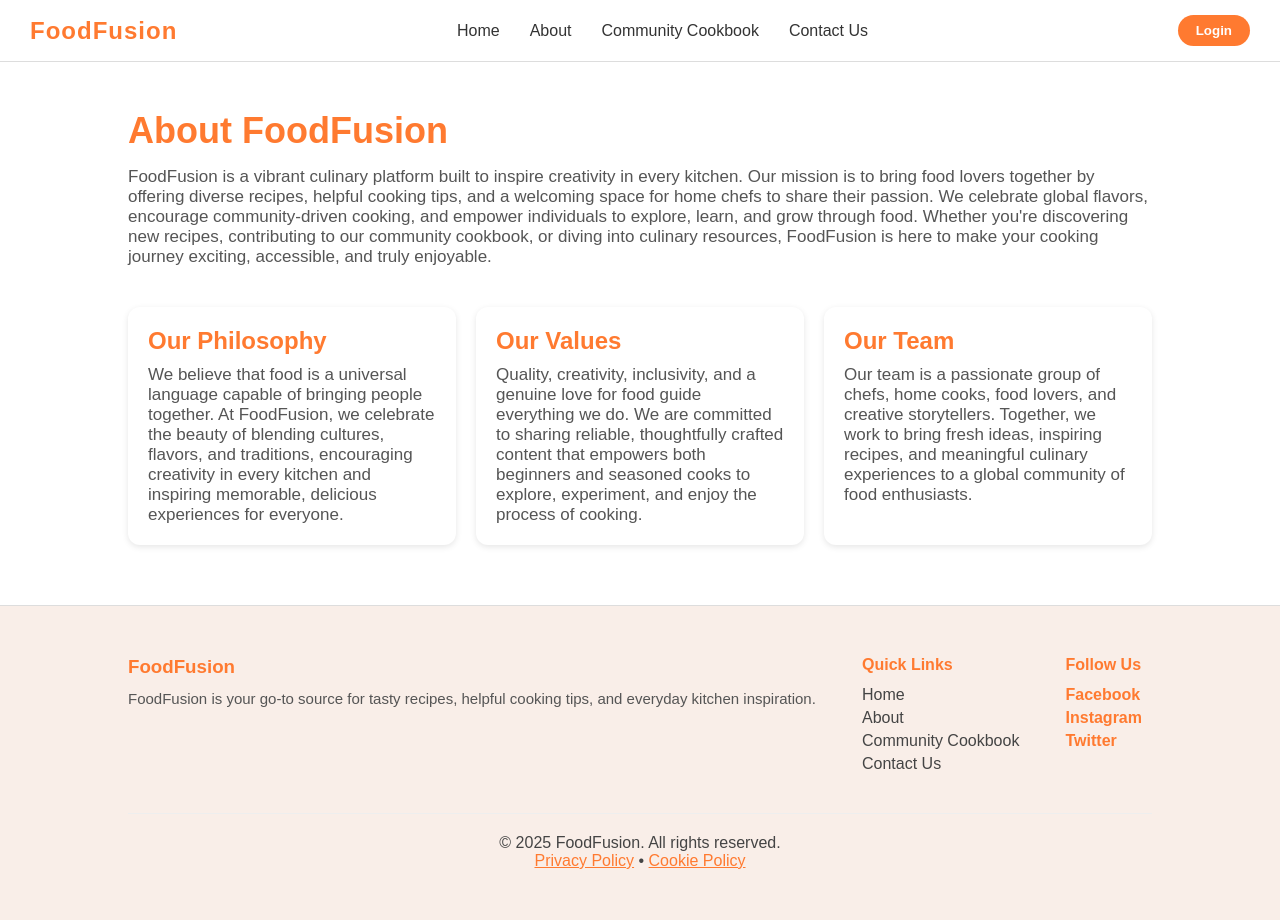
After one commit to kyawzinwindev/FoodFusionApp, a PHP site: page /about.php in a window 1280 px wide. The commit adds this page. Run offline with PHP 8.4, Linux system fonts and the light colour scheme.

Commit message:
feat: about page ui design

```diff
--- /dev/null
+++ b/about.php
@@ -0,0 +1,57 @@
+<?php require("./database/config.php") ?>
+<!DOCTYPE html>
+<html lang="en">
+
+<head>
+    <meta charset="UTF-8" />
+    <meta name="viewport" content="width=device-width, initial-scale=1.0" />
+    <title>FoodFusion About Page</title>
+    <link rel="stylesheet" href="./css/style.css?v=<?php echo time(); ?>">
+</head>
+
+<body>
+    <!-- Navigation -->
+    <?php require("./components/navbar.php") ?>
+
+    <section class="about-section">
+        <h1>About FoodFusion</h1>
+        <p>FoodFusion is a vibrant culinary platform built to inspire creativity in every kitchen. Our mission is to bring food lovers together by offering diverse recipes, helpful cooking tips, and a welcoming space for home chefs to share their passion. We celebrate global flavors, encourage community-driven cooking, and empower individuals to explore, learn, and grow through food. Whether you're discovering new recipes, contributing to our community cookbook, or diving into culinary resources, FoodFusion is here to make your cooking journey exciting, accessible, and truly enjoyable.</p>
+
+        <div class="about-grid">
+            <div class="about-card">
+                <h2>Our Philosophy</h2>
+                <p>
+                    We believe that food is a universal language capable of bringing people together.
+                    At FoodFusion, we celebrate the beauty of blending cultures, flavors, and traditions,
+                    encouraging creativity in every kitchen and inspiring memorable, delicious experiences for everyone.
+                </p>
+            </div>
+
+            <div class="about-card">
+                <h2>Our Values</h2>
+                <p>
+                    Quality, creativity, inclusivity, and a genuine love for food guide everything we do.
+                    We are committed to sharing reliable, thoughtfully crafted content that empowers both
+                    beginners and seasoned cooks to explore, experiment, and enjoy the process of cooking.
+                </p>
+            </div>
+
+            <div class="about-card">
+                <h2>Our Team</h2>
+                <p>
+                    Our team is a passionate group of chefs, home cooks, food lovers, and creative storytellers.
+                    Together, we work to bring fresh ideas, inspiring recipes, and meaningful culinary experiences
+                    to a global community of food enthusiasts.
+                </p>
+            </div>
+        </div>
+
+    </section>
+
+    <!-- Footer -->
+    <?php require("./components/footer.php") ?>
+
+    <script src="./js/app.js"></script>
+</body>
+
+</html>
--- a/css/style.css
+++ b/css/style.css
@@ -418,6 +418,47 @@ body {
   cursor: pointer;
 }
 
+/* About Page */
+.about-section {
+    padding: 60px 10%;
+    margin-top: 50px;
+    background: #fff;
+}
+
+.about-section h1 {
+    font-size: 36px;
+    color: #ff7a30;
+    margin-bottom: 15px;
+}
+
+.about-section p {
+    color: #555;
+    font-size: 17px;
+}
+
+.about-grid {
+    display: flex;
+    gap: 20px;
+    margin-top: 40px;
+}
+
+.about-card {
+    flex: 1;
+    background: #ffffff;
+    padding: 20px;
+    border-radius: 12px;
+    box-shadow: 0 2px 6px rgba(0,0,0,0.1);
+}
+
+.about-card h2 {
+    color: #ff7a30;
+    margin-bottom: 10px;
+}
+
+.about-card p {
+    color: #555;
+}
+
 
 /* Animation */
 @keyframes fadeIn {
```
